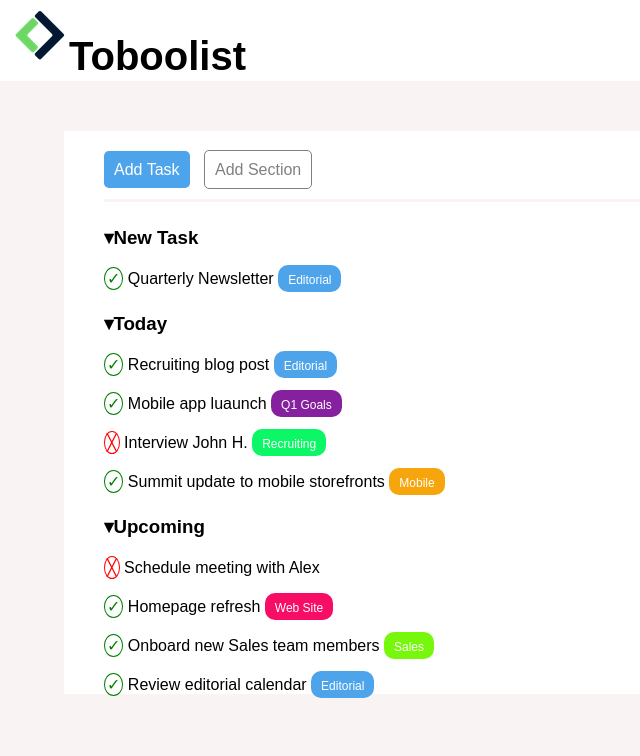
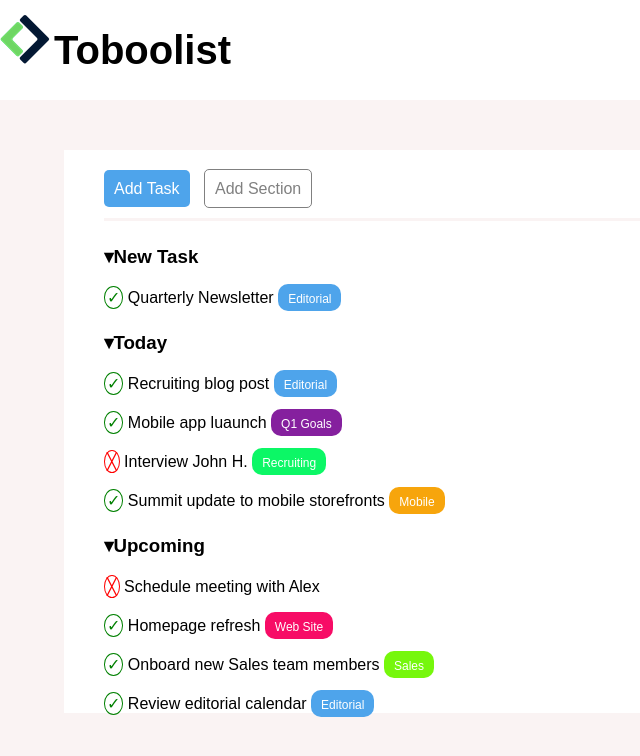
Before and after one commit to paoloferrari97/html-css-toboolist, a plain HTML site: page index.html in a window 1280 px wide. Shown: the whole page, without its empty margins (0-640 px from the left). Drawn offline with Linux system fonts and the light colour scheme.

Commit message:
Sistemo il titolo

```diff
--- a/css/style.css
+++ b/css/style.css
@@ -21,14 +21,17 @@ body{
 /* header */
 header{
     background-color: white;
+    height: 100px;
+    line-height: 100px;
+    vertical-align: middle;
 }
 .inlineblock{
     display: inline-block;
 }
 .titolo{
-    line-height: 50px;
-    height:50px;
-    vertical-align: middle;
+    /* line-height: 50px; */
+    /* height:50px; */
+    /* vertical-align: middle; */
     font-family: Arial, Helvetica, sans-serif;
     font-size: 40px;
 }
@@ -85,6 +88,10 @@ h3::before{
 .cerchiox::before{
     content: "\002573";
 }
+main>div>div{
+    margin-top: 20px;
+    font-weight: 530;
+}
 
 /* bottoni */
 .editorial{
@@ -99,9 +106,6 @@ h3::before{
 .editorial::before{
     content: "Editorial";
     font-size: 12px;
-}
-main>div>div{
-    margin-top: 20px;
 }
 .q1goals{
     background-color: rgb(133, 32, 158);
--- a/index.html
+++ b/index.html
@@ -11,7 +11,7 @@
 
     <!-- header -->
     <header>
-        <div class="inlineblock pl pt"><img src="./img/Logo.png" alt=""></div>
+        <img src="./img/Logo.png" alt="">
         <div class="inlineblock titolo"><strong>Toboolist</strong></div>
     </header>
     <!-- /header -->
```
